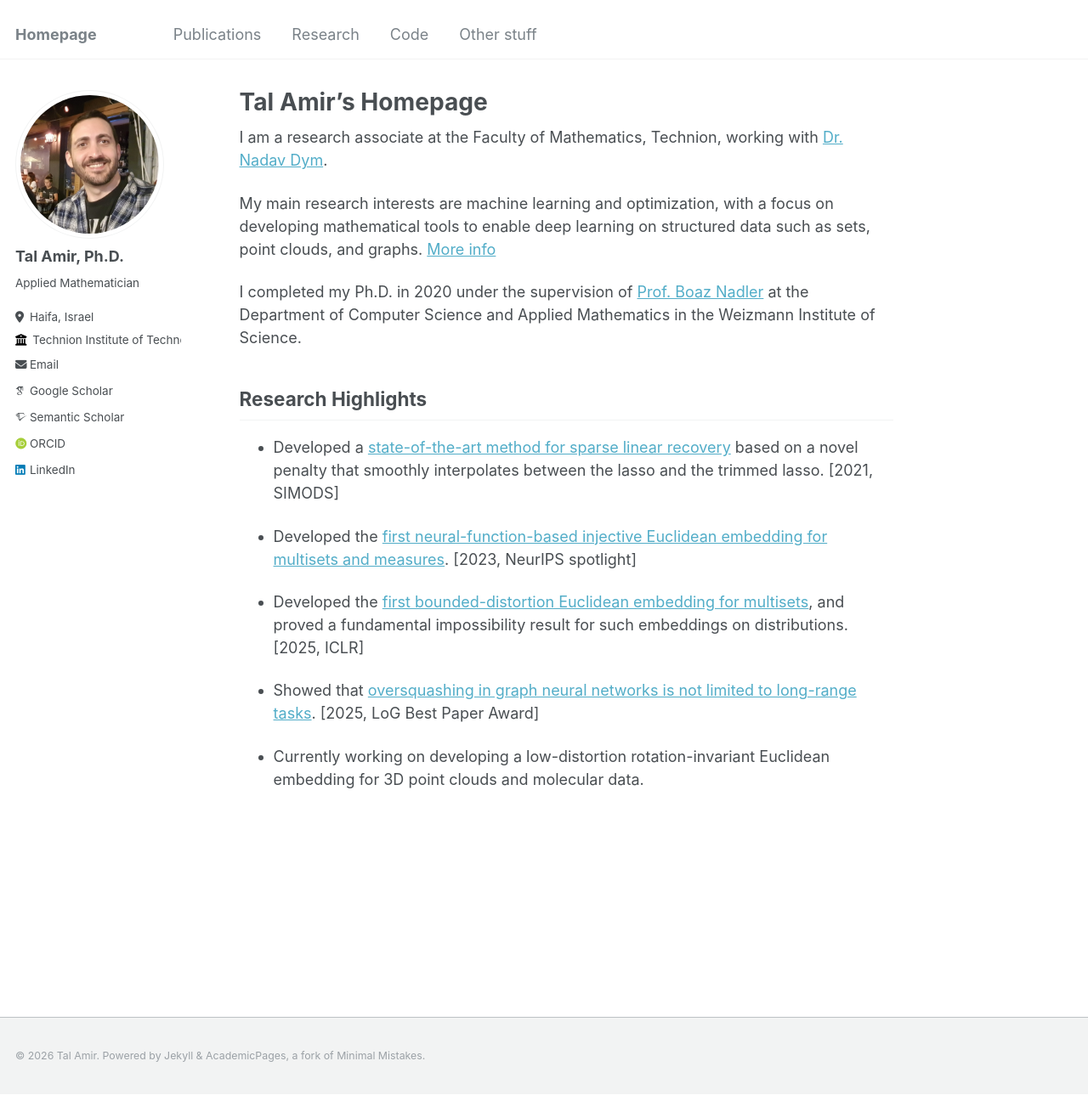
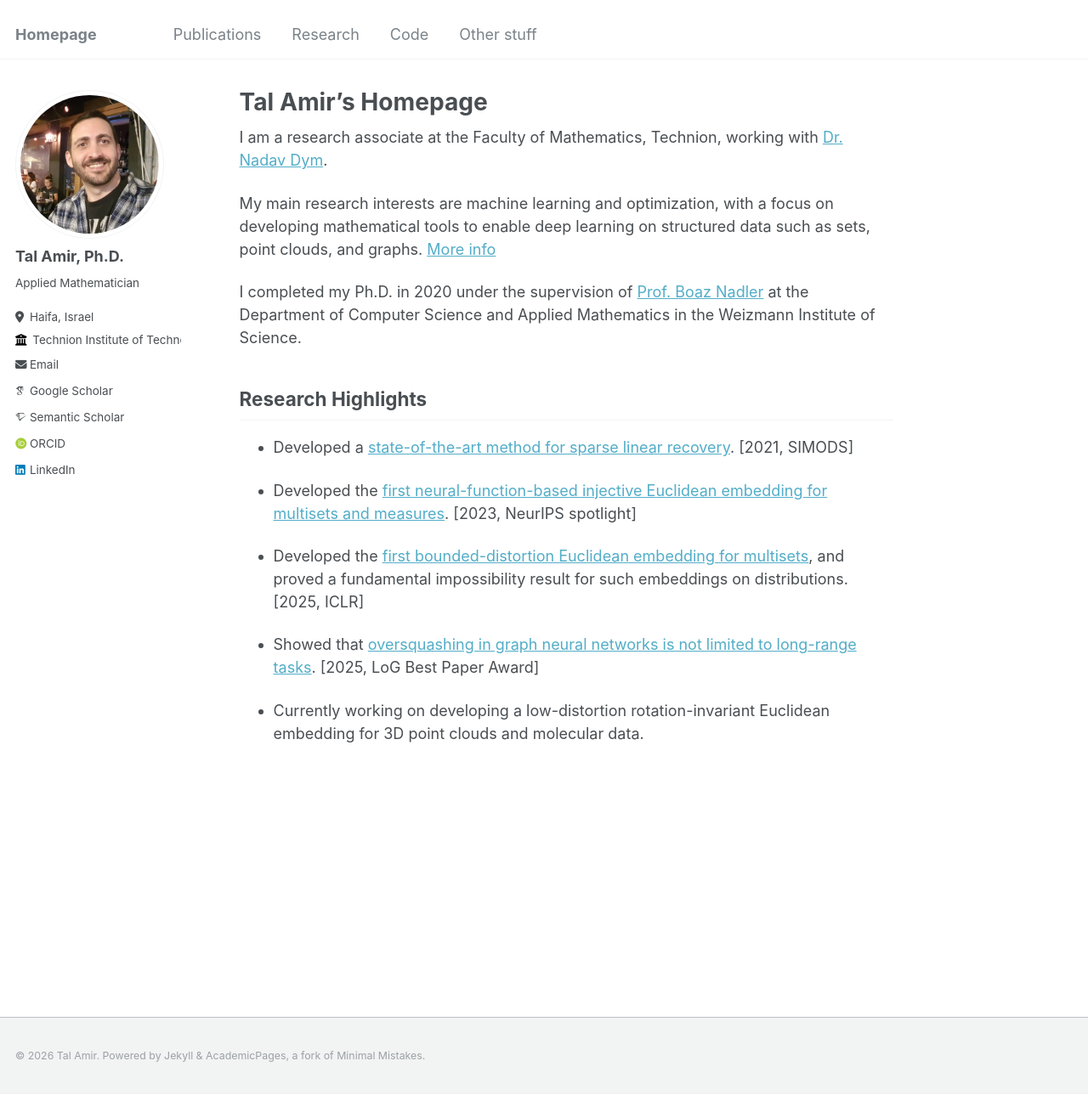
Before and after one commit to tal-amir/tal-amir.github.io, a Jekyll site: the page built from _pages/about.md, in a window 1280 px wide and 1289 px high. Shown: the whole window at 85% size. Built offline with Jekyll 4.4.1, drawn with Linux system fonts in a browser that asks for light colours; some web fonts are replaced.

Commit message:
Refreshing homepage

```diff
--- a/_pages/about.md
+++ b/_pages/about.md
@@ -15,7 +15,7 @@ I completed my Ph.D. in 2020 under the supervision of [Prof. Boaz Nadler](https:
 
 ## Research Highlights
 
-- Developed a [state-of-the-art method for sparse linear recovery](https://tal-amir.github.io/publication/2021-09%20The%20Trimmed%20Lasso) based on a novel penalty that smoothly interpolates between the lasso and the trimmed lasso. [2021, SIMODS]
+- Developed a [state-of-the-art method for sparse linear recovery](https://tal-amir.github.io/publication/2021-09%20The%20Trimmed%20Lasso). [2021, SIMODS]
 
 - Developed the [first neural-function-based injective Euclidean embedding for multisets and measures](https://tal-amir.github.io/publication/2023-12%20Neural%20Injective%20Functions). [2023, NeurIPS spotlight]
 
```
